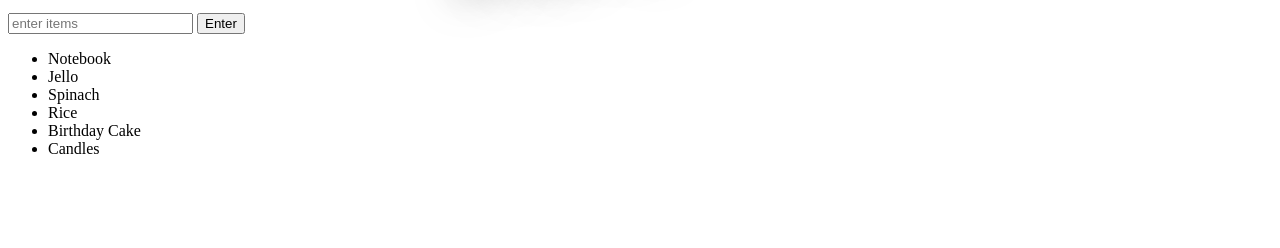
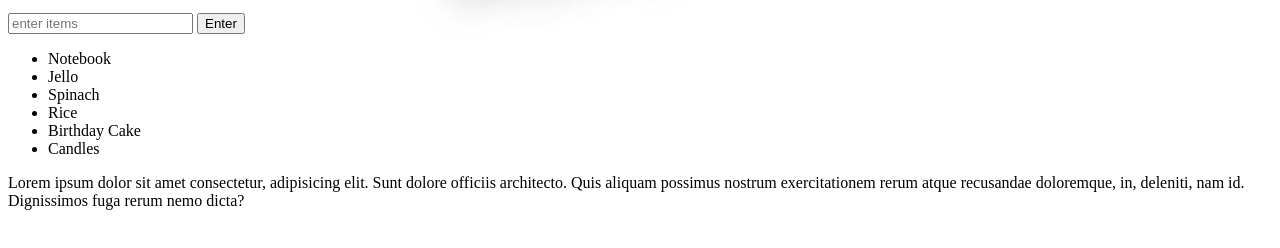
Before and after one commit to mercyikpe/vanillaJS-shopping-list, a plain HTML site: page index.html in a window 1280 px wide. Shown: the part 120-368 px from the top of the page. Drawn offline with Linux system fonts and the light colour scheme.

Commit message:
made changes

```diff
--- a/index.html
+++ b/index.html
@@ -18,6 +18,8 @@
 		<li>Birthday Cake</li>
 		<li>Candles</li>
 	</ul>
+
+	<p>Lorem ipsum dolor sit amet consectetur, adipisicing elit. Sunt dolore officiis architecto. Quis aliquam possimus nostrum exercitationem rerum atque recusandae doloremque, in, deleniti, nam id. Dignissimos fuga rerum nemo dicta?</p>
 	<script type="text/javascript" src="script.js"></script>
 </body>
 </html>
```
Also changed, not shown: 1 other file.
